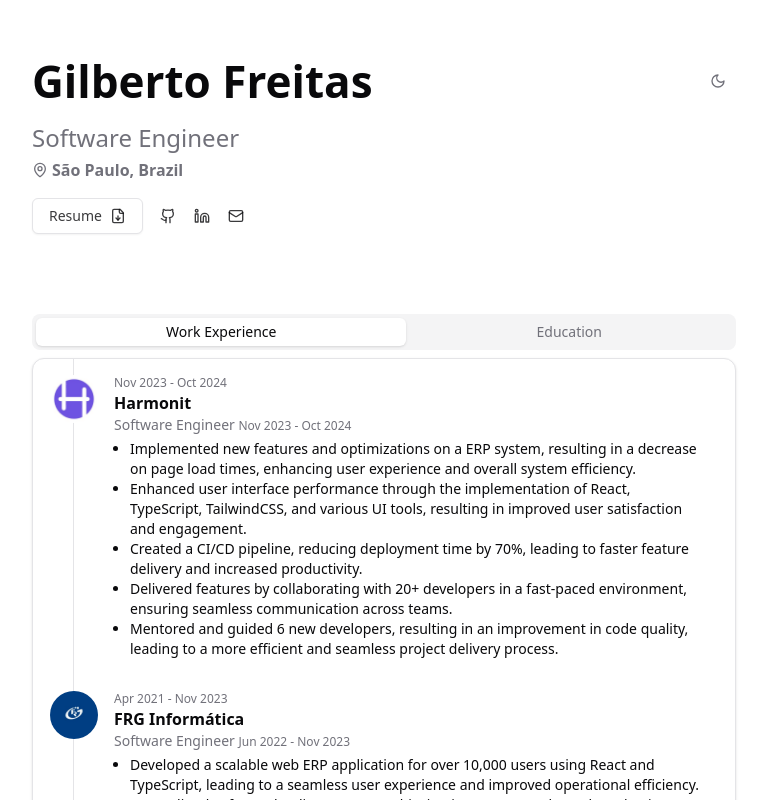
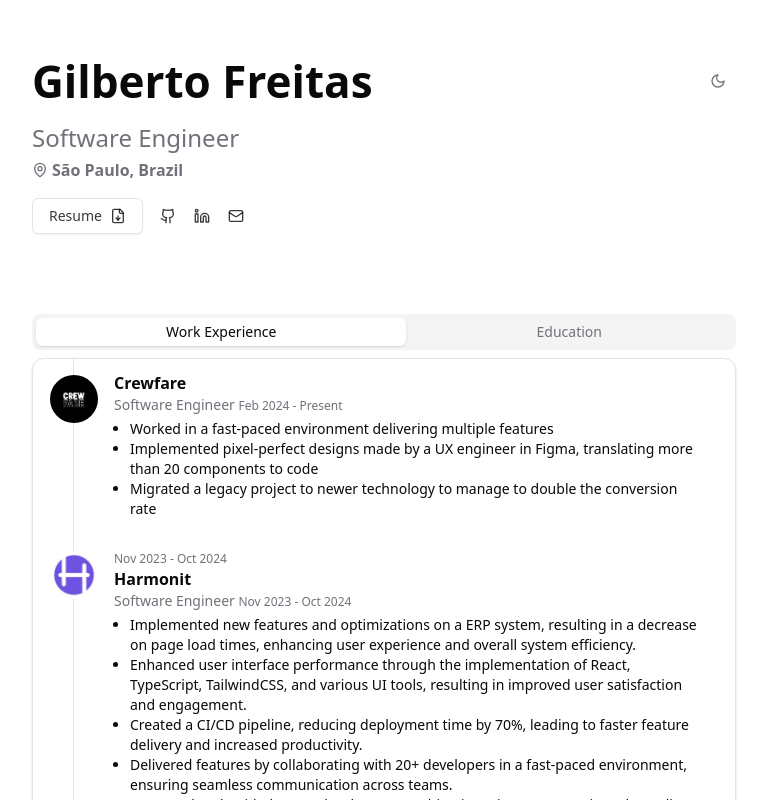
Before and after one commit to GilbertoFreitasJunior997/portfolio, a Next.js app: page / in a window 1280 px wide. Shown: the top 800 px of the page, without its empty margins (256-1023 px from the left). Built offline with nearby package versions, Linux system fonts and the light colour scheme.

Commit message:
feat: add crewfare work experience

```diff
--- a/app/components/work-experience-tab.tsx
+++ b/app/components/work-experience-tab.tsx
@@ -18,6 +18,27 @@ const containerVariants = {
 export const WorkExperienceTab = () => (
   <motion.div variants={containerVariants} initial="hidden" animate="visible">
     <Timeline>
+      <TimelineItem
+        imageSrc="crewfare-logo.png"
+        imageAlt="Company logo"
+        start="Feb 2024"
+        end="Present"
+        title="Crewfare"
+        subtitle="Software Engineer"
+      >
+        <TimelineListItem>
+          Worked in a fast-paced environment delivering multiple features
+        </TimelineListItem>
+        <TimelineListItem>
+          Implemented pixel-perfect designs made by a UX engineer in Figma,
+          translating more than 20 components to code
+        </TimelineListItem>
+        <TimelineListItem>
+          Migrated a legacy project to newer technology to manage to double the
+          conversion rate
+        </TimelineListItem>
+      </TimelineItem>
+
       <TimelineItem
         imageSrc="harmonit-logo.jpeg"
         imageAlt="Company logo"
```
Also changed, not shown: public/crewfare-logo.png (added), 1 other file (tests, documents, lock files or other folders). Lines whose indentation alone changed are shown as unchanged.
